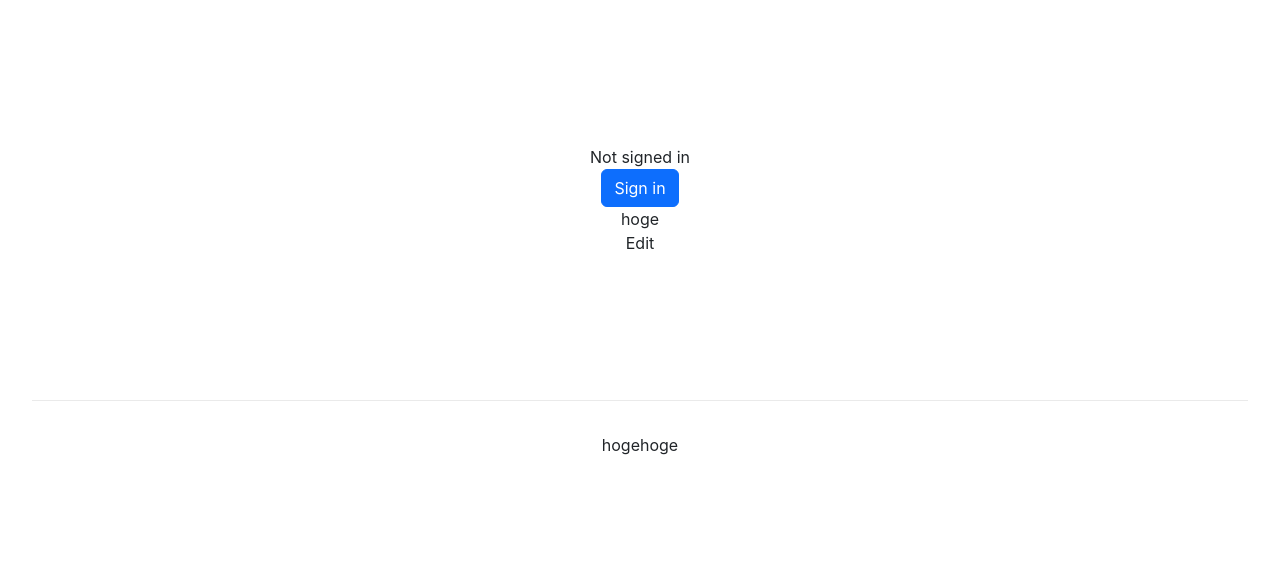
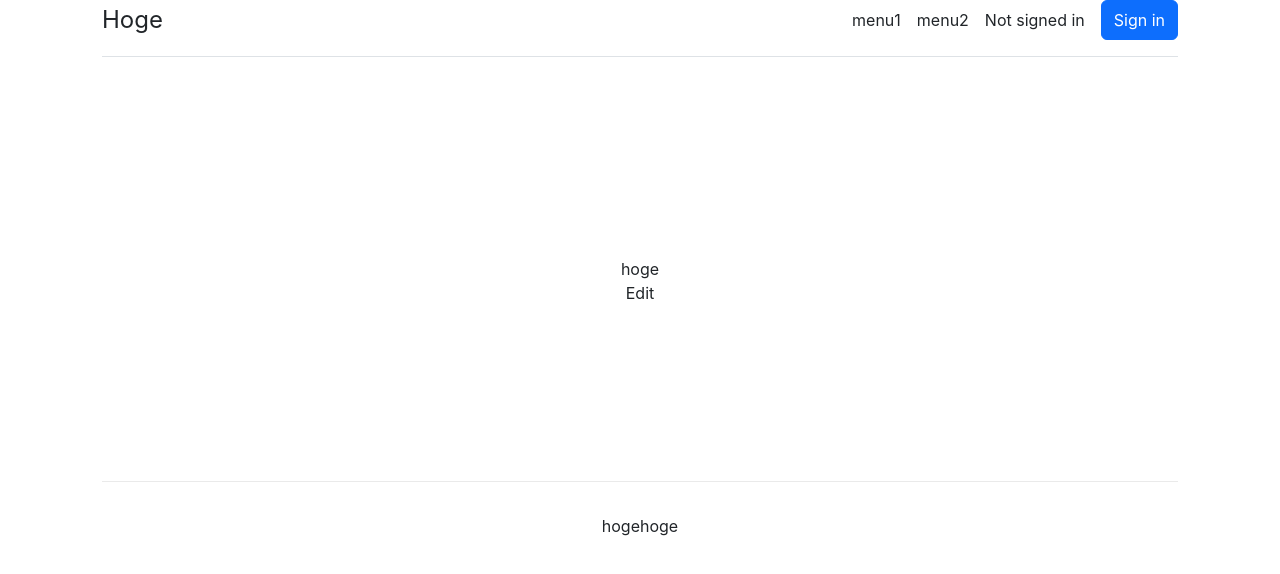
Before and after one commit to h2owl/taskowl, a Next.js app: page /user/profile in a window 1280 px wide. Shown: the top 574 px of the page. Built offline with nearby package versions, Linux system fonts and the light colour scheme; no server answers; the database is empty.

Commit message:
added header component

```diff
--- a/components/layout.tsx
+++ b/components/layout.tsx
@@ -1,19 +1,19 @@
 import Head from 'next/head'
 import Link from "next/link";
 import styles from '../styles/Home.module.css'
-import LoginButton from './login-btn'
+import MainHeader from './mainHeader'
 
 function Layout ({children}: any) {
   return (
-    <div className={styles.container}>
+    <div className={`${styles.container} container`}>
       <Head>
         <title>Create Next App</title>
         <meta name="description" content="Generated by create next app" />
         <link rel="icon" href="/favicon.ico" />
       </Head>
 
+      <MainHeader />
       <main className={styles.main}>
-        <LoginButton />
         {children}
       </main>
 
--- a/components/login-btn.tsx
+++ b/components/login-btn.tsx
@@ -11,16 +11,17 @@ export default function LoginButton() {
     return (
       <>
         <Link href="/user/profile">
-          <a>Signed in as {(session.user) ? session.user.email : ""}</a>
+          <a className={`me-3 py-2 text-dark text-decoration-none`}>
+            Signed in as {(session.user) ? session.user.email : ""}
+          </a>
         </Link>
-        <br />
         <button className="btn btn-primary" onClick={() => signOut()}>Sign out</button>
       </>
     )
   }
   return (
     <>
-      Not signed in <br />
+      <span className={`me-3 py-2 text-dark text-decoration-none`}>Not signed in</span>
       <button className="btn btn-primary" onClick={() => signIn()}>Sign in</button>
     </>
   )
--- /dev/null
+++ b/components/mainHeader.tsx
@@ -0,0 +1,21 @@
+import Link from "next/link";
+import styles from '../styles/Home.module.css'
+import LoginButton from './login-btn'
+
+function MainHeader () {
+    return (
+    <header>
+        <div className={`d-flex flex-column flex-md-row align-items-center pb-3 mb-4 border-bottom`}>
+            <Link href="/" className={`d-flex align-items-center text-dark text-decoration-none`}>
+                <span className="fs-4">Hoge</span>
+            </Link>
+            <nav className={`d-inline-flex mt-2 mt-md-0 ms-md-auto`} >
+                <a href="#" className={`me-3 py-2 text-dark text-decoration-none`}>menu1</a>
+                <a href="#" className={`me-3 py-2 text-dark text-decoration-none`}>menu2</a>
+                <LoginButton />
+            </nav>
+        </div>
+    </header>
+    )
+}
+export default MainHeader
--- a/pages/user/profile.tsx
+++ b/pages/user/profile.tsx
@@ -2,7 +2,7 @@ import type { NextPage } from 'next'
 import Link from "next/link";
 import React, { Suspense } from 'react'
 import { useAllUsersSWR } from '../../components/hooks/useUserSWR'
-import ReactDOMServer from 'react-dom/server';
+// import ReactDOMServer from 'react-dom/server';
 
 const UserProfiler = () => {
     const user = useAllUsersSWR()
```
